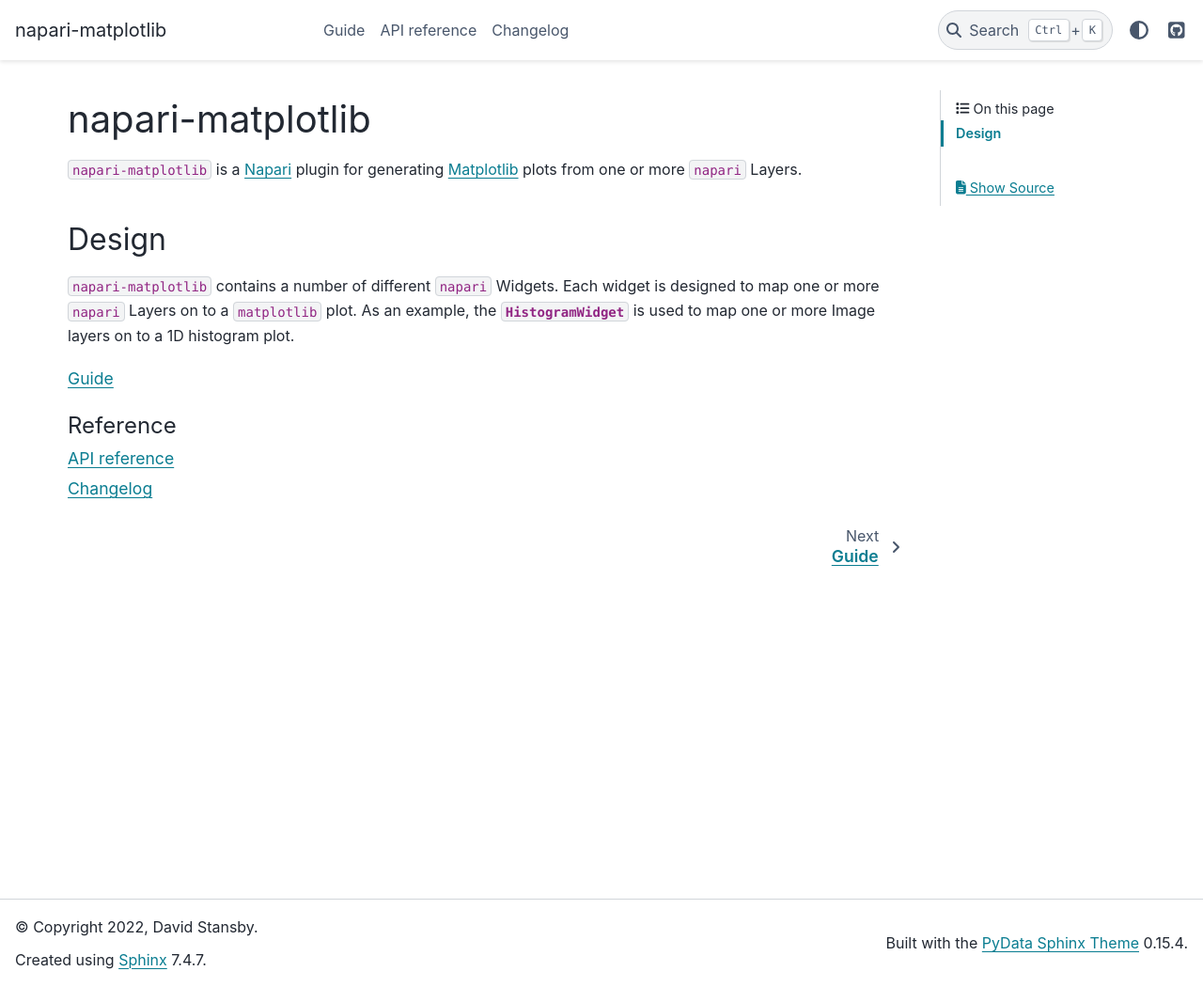
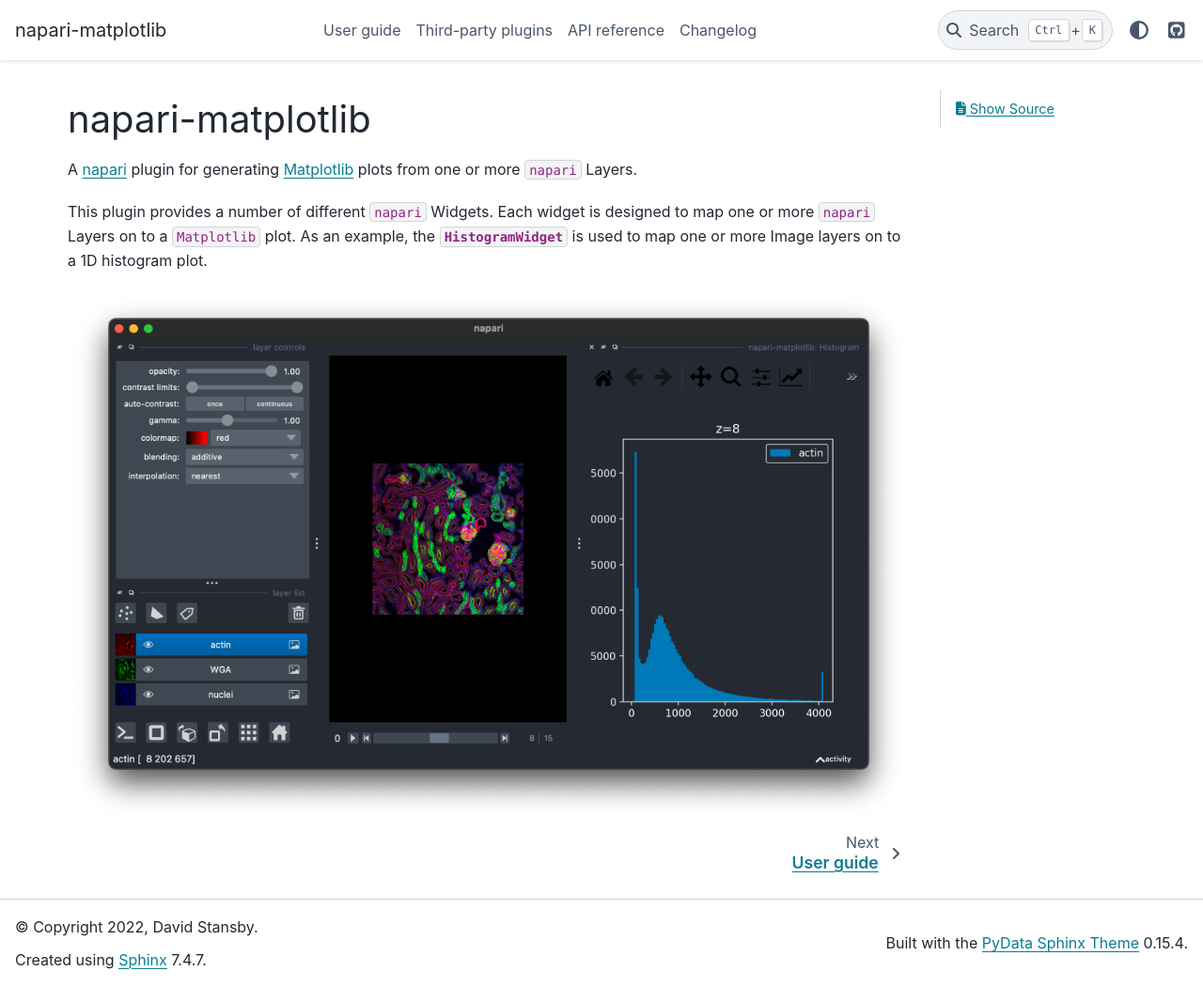
Before and after one commit to matplotlib/napari-matplotlib, a Sphinx documentation site: the page built from docs/index.rst, in a window 1280 px wide and 1050 px high. Shown: the whole window at 94% size. Built offline with Sphinx 7.4.7 and the PyData theme 0.15.4, drawn with Linux system fonts in a browser that asks for light colours.

Commit message:
Misc dox fixes

```diff
--- a/docs/changelog.rst
+++ b/docs/changelog.rst
@@ -1,7 +1,7 @@
 Changelog
 =========
 
-0.3.0
+1.0.0
 -----
 
 New features
--- a/docs/guide/index.rst
+++ /dev/null
@@ -1,8 +0,0 @@
-Guide
-=====
-
-.. toctree::
-   :maxdepth: 1
-
-   user_guide
-   third_party
--- a/docs/index.rst
+++ b/docs/index.rst
@@ -1,23 +1,21 @@
 napari-matplotlib
 =================
-``napari-matplotlib`` is a `Napari <https://napari.org>`_ plugin for generating
+A `napari <https://napari.org>`_ plugin for generating
 `Matplotlib <https://matplotlib.org/>`_ plots from one or more ``napari`` Layers.
 
-Design
-------
-``napari-matplotlib`` contains a number of different ``napari`` Widgets. Each
-widget is designed to map one or more ``napari`` Layers on to a ``matplotlib`` plot.
+This plugin provides a number of different ``napari`` Widgets. Each
+widget is designed to map one or more ``napari`` Layers on to a ``Matplotlib`` plot.
 As an example, the `~.HistogramWidget` is used to
 map one or more Image layers on to a 1D histogram plot.
 
-.. toctree::
-   :maxdepth: 1
-
-   guide/index
+.. image:: _static/hist.png
+  :alt: Screenshot of the napari viewer showing the napari-matplotlib histogram widget on the right hand side of the screen.
 
 .. toctree::
    :maxdepth: 1
-   :caption: Reference
+   :hidden:
 
+   user_guide
+   third_party
    api
    changelog
--- a/docs/guide/third_party.rst
+++ b/docs/third_party.rst
@@ -1,8 +1,6 @@
 Third-party plugins
 ===================
-This page explains how ``napari-matplotlib`` can be used within third party plugins.
-
-``napari-matplotlib`` provides a ready-to-go widget with a Matplotlib toolbar and figure to third party plugin developers
+``napari-matplotlib`` provides a ready-to-go widget with a Matplotlib toolbar and figure to third party plugin developers.
 This widget is customised to match the theme of the main napari window.
 
 The widget can be found at `napari_matplotlib.base.NapariMPLWidget`.
```
Also changed, not shown: docs/_static/hist.png (added), docs/user_guide.rst (renamed from docs/guide/user_guide.rst).
